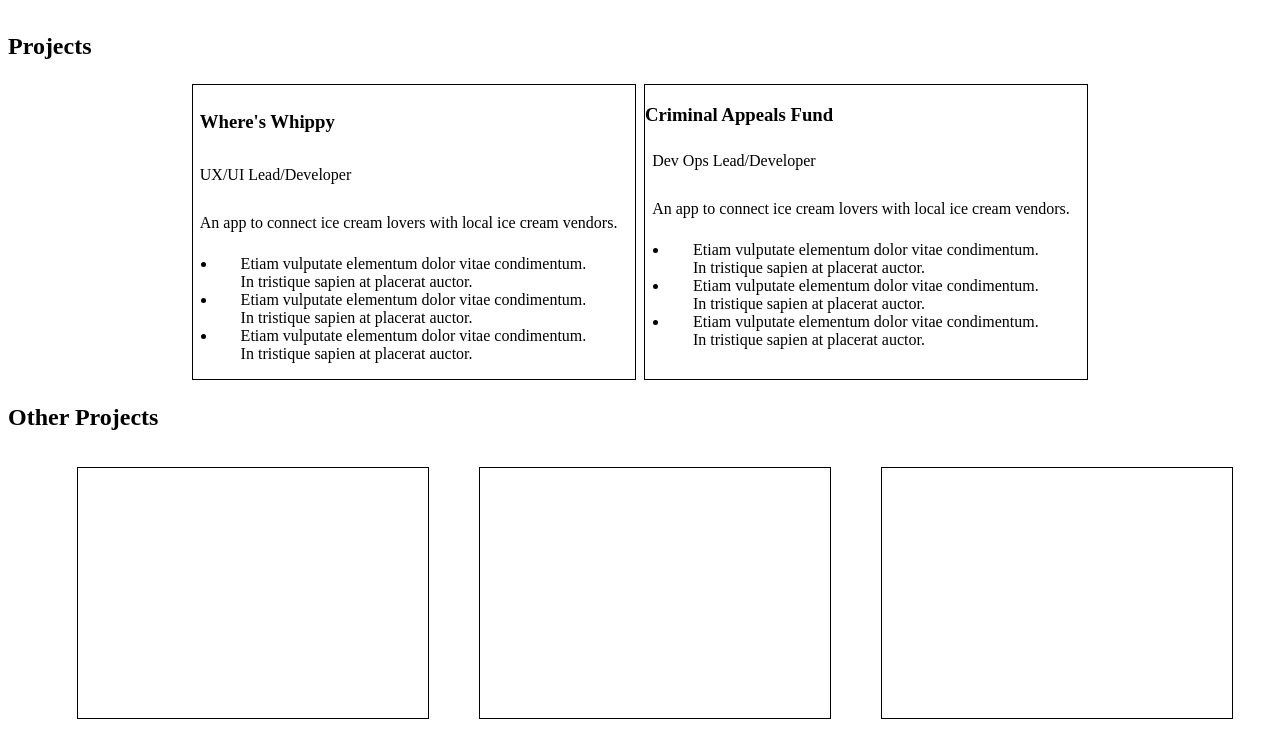
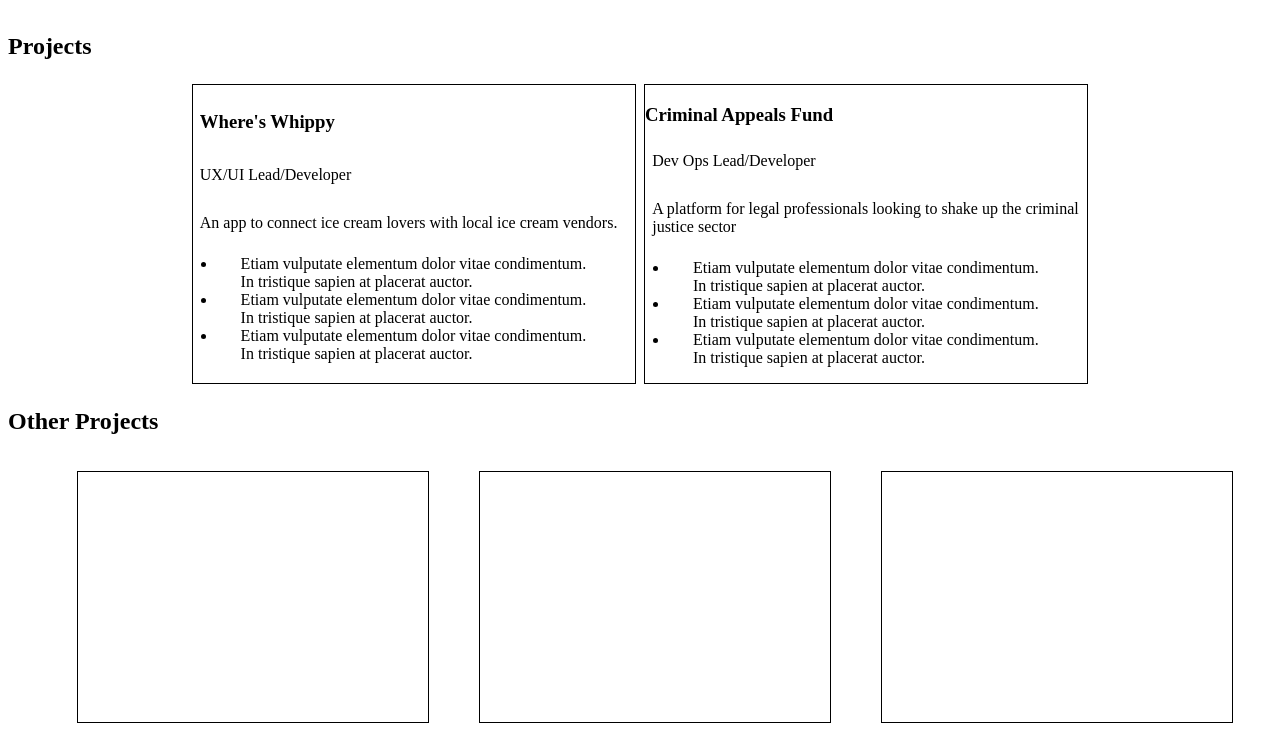
Before and after one commit to Lizzy-j/Portfolio, a plain HTML site: page index.html in a window 1280 px wide. Shown: the part 1542-2290 px from the top of the page. Drawn offline with Linux system fonts and the light colour scheme.

Commit message:
update tfb project subtitle text

```diff
--- a/index.html
+++ b/index.html
@@ -72,7 +72,7 @@
             <div class="project-card">
               <h3 class="project-title">Criminal Appeals Fund</h3>
               <p class="project--card__subtitle"> Dev Ops Lead/Developer</p>
-              <p class="project--card__desc">An app to connect ice cream lovers with local ice cream vendors.</p>
+              <p class="project--card__desc">A platform for legal professionals looking to shake up the criminal justice sector</p>
               <ul>
                 <li>Etiam vulputate elementum dolor vitae condimentum. In tristique sapien at placerat auctor.</li>
                 <li>Etiam vulputate elementum dolor vitae condimentum. In tristique sapien at placerat auctor.</li>
```
